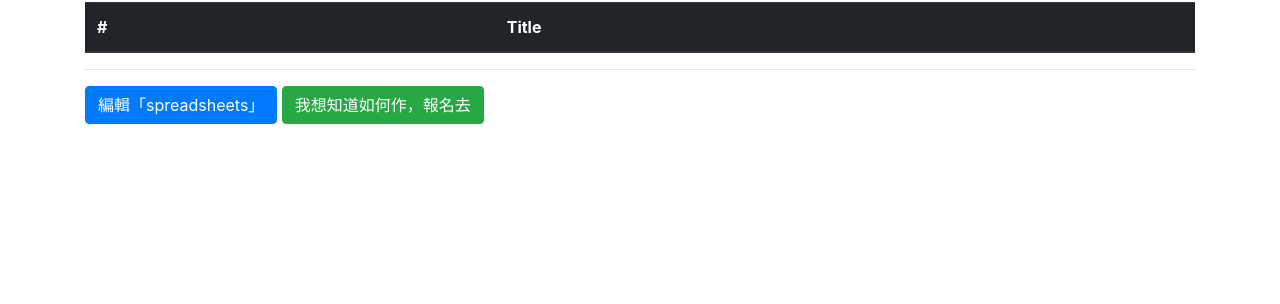
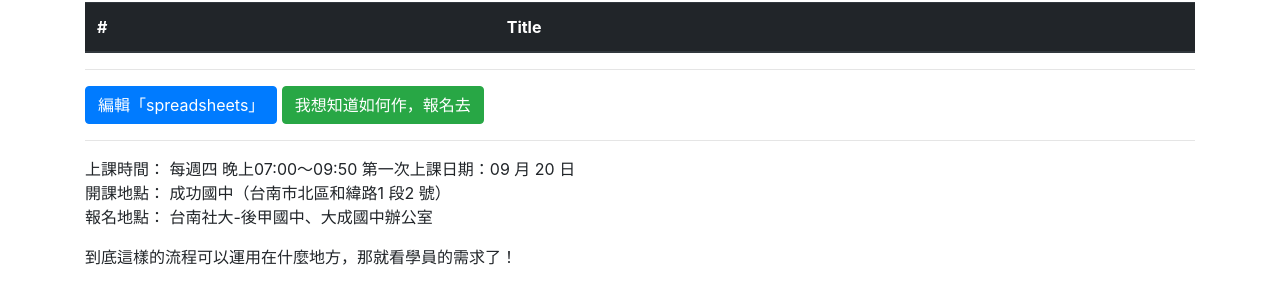
Before and after one commit to webugm/tncu_cart, a plain HTML site: page t.html in a window 1280 px wide. Shown: the part 102-406 px from the top of the page. Drawn offline with nearby package versions, Linux system fonts and the light colour scheme; no server answers.

Commit message:
20180905

```diff
--- a/t.html
+++ b/t.html
@@ -48,8 +48,18 @@
       </table>
       <hr>
       <a href="https://docs.google.com/spreadsheets/d/11bu19qy39prfZDEum8NpeNt76-1yQu3ZUioKcVodvUQ/edit?usp=sharing" target="_blank" class="btn btn-primary">編輯「spreadsheets」</a>
+      <a href="http://ccs.tncomu.tw/modules/ccs_course/index.php?op=view_course&course_sn=7198" target="_blank" class="btn btn-success">我想知道如何作，報名去</a>
+      <hr>
+      <p>
+        上課時間： 每週四 晚上07:00～09:50 第一次上課日期：09 月 20 日<br>
+        開課地點： 成功國中（台南市北區和緯路1 段2 號）<br>
+        報名地點： 台南社大-後甲國中、大成國中辦公室
+      </p>
+      <p>
+        到底這樣的流程可以運用在什麼地方，那就看學員的需求了！
+      </p>
 
-      <a href="http://ccs.tncomu.tw/modules/ccs_course/index.php?op=view_course&course_sn=7198" target="_blank" class="btn btn-success">我想知道如何作，報名去</a>
+
 
     </div>
 
```
